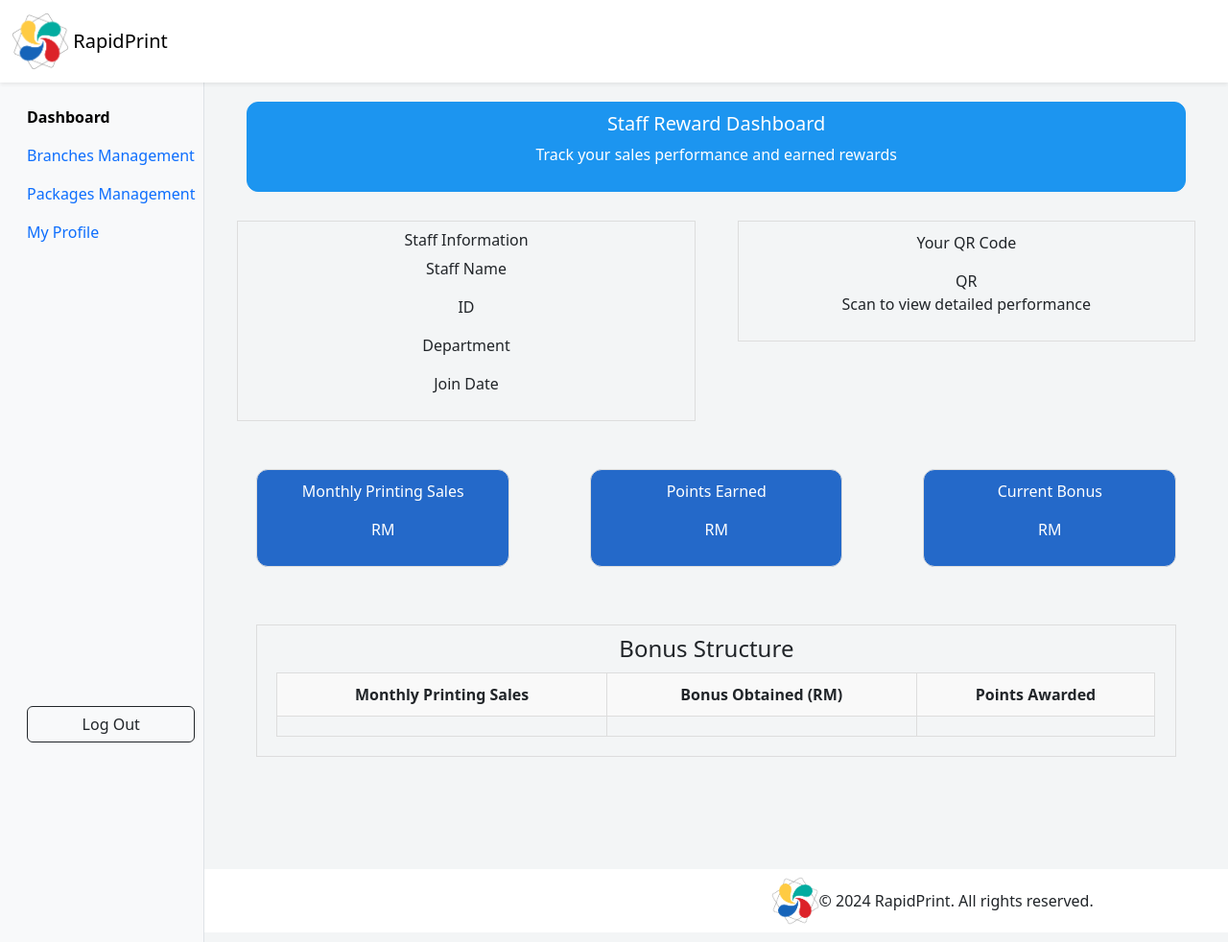
After one commit to MinnnErrr/mini-project, a PHP site: page /reward.php in a window 1280 px wide. The commit adds this page. Shown: the whole page at 96% size. Run offline with PHP 8.4, Linux system fonts and the light colour scheme; a user stored in the database is signed in; lists and menus that the app fills with data are empty; some libraries are stand-ins or nearby versions.

Commit message:
add staff dashboard,manage printing,invoice,reward

```diff
--- /dev/null
+++ b/printing.css
@@ -0,0 +1,69 @@
+/* body{
+            font-family: Arial;
+        } */
+
+        .welcome,.header{
+            background-color: #1c95f0;
+            border: 1px solid #1c95f0;
+            border-radius: 12px;
+            text-align: center;
+            padding: 10px;
+            margin: 20px;
+            color: white;
+        }
+
+        .row{
+            display: flex;
+            margin: 10px;
+        }
+
+        .box{
+            border: 1px solid #ddd;
+            text-align: center;
+            flex: 50%;
+            margin: 10px;
+            padding: 10px;
+        }
+
+        .box2{
+            border: 1px solid #ddd;
+            text-align: center;
+            flex: 50%;
+            margin: 30px;
+            padding: 10px;
+            padding-right: 3%;
+        }
+
+        .box3{
+            border: 1px solid #ddd;
+            text-align: center;
+            flex: 50%;
+            margin: 30px;
+            padding: 10px;
+            padding-right: 3%;
+            background-color:rgb(36, 105, 201);
+            color: white;
+            border-radius: 12px;
+        }
+
+        table{
+            border: 1px solid #ddd;
+            border-collapse: collapse;
+            margin: 10px;
+            width: 100%;
+        }
+
+        table th, table td {
+            border: 1px solid #ddd;
+            padding: 10px;
+            text-align: center;
+        }
+
+        table th {
+            background-color: #f9f9f9;
+        }
+
+        img{
+            float: right;
+            width: 10%;
+        }
--- /dev/null
+++ b/reward.php
@@ -0,0 +1,114 @@
+<?php
+require 'dbconfig.php';
+
+session_start();
+
+$user_id = $_SESSION['user_id'];
+$username = $_SESSION['username'];
+
+if (!isset($user_id)) {
+    header('location:login.php');
+}
+?>
+
+<!DOCTYPE html>
+<html lang="en">
+
+<head>
+    <meta charset="UTF-8">
+    <meta name="viewport" content="width=device-width, initial-scale=1.0">
+    <title>Admin Dashboard</title>
+    <link rel="stylesheet" href="./node_modules/bootstrap/dist/css/bootstrap.min.css">
+    <link rel="stylesheet" href="./node_modules/bootstrap-icons/font/bootstrap-icons.css">
+    <link rel="stylesheet" href="./main.css">
+     <!-- External CSS -->
+     <link rel="stylesheet" type="text/css" href="printing.css">
+
+    <!-- Method 2:CDN Link -->
+    <link href="https://cdn.jsdelivr.net/npm/bootstrap@5.3.3/dist/css/bootstrap.min.css" rel="stylesheet" integrity="sha384-QWTKZyjpPEjISv5WaRU9OFeRpok6YctnYmDr5pNlyT2bRjXh0JMhjY6hW+ALEwIH" crossorigin="anonymous">
+</head>
+
+
+<body class="bg-body-secondary bg-opacity-50">
+
+    <?php require 'navbar.php' ?>
+
+    <div class="container-fluid">
+        <div class="row vh-100">
+            <?php require 'sidebar.php' ?>
+
+            <div class="col-sm-12 col-lg-10">
+                <div class="container min-vh-100">
+                    <!-- Your content here... -->
+                     <div class="header">
+                        <h5>Staff Reward Dashboard</h5>
+                        <p>Track your sales performance and earned rewards</p>
+                     </div>
+
+                     <div class="row">
+                        <div class="col-6">
+                            <div class="box">
+                                <h6>Staff Information</h6>
+                                <p>Staff Name</p>
+                                <p>ID</p>
+                                <p>Department</p>
+                                <p>Join Date</p>
+                            </div>
+                        </div>
+                        <div class="col-6">
+                            <div class="box">
+                                <p>Your QR Code</p>
+                                QR
+                                <p>Scan to view detailed performance</p>
+                            </div>
+                        </div>
+                     </div>
+
+                <div class="row">
+                     <div class="col-4">
+                        <div class="box3">
+                            <p>Monthly Printing Sales</p>
+                            <p>RM</p>
+                        </div>
+                     </div>
+                     <div class="col-4">
+                        <div class="box3">
+                            <p>Points Earned</p>
+                            <p>RM</p>
+                        </div>
+                     </div>
+                     <div class="col-4">
+                        <div class="box3">
+                            <p>Current Bonus</p>
+                            <p>RM</p>
+                        </div>
+                     </div>
+                </div>
+
+                <div class="box2">
+                     <h4>Bonus Structure</h4>
+                     <table>
+                        <tr>
+                            <th>Monthly Printing Sales</th>
+                            <th>Bonus Obtained (RM)</th>
+                            <th>Points Awarded</th>
+                        </tr>
+                        <tr>
+                            <td></td>
+                            <td></td>
+                            <td></td>
+                        </tr>
+                     </table>
+                </div>
+
+                </div>
+
+                <?php require 'footer.php' ?>
+            </div>
+        </div>
+    </div>
+
+    <script src="node_modules/bootstrap/dist/js/bootstrap.bundle.min.js"></script>
+</body>
+
+</html>
```
Also changed, not shown: invoice.php (added, +80 -0 lines), manageprinting.php (added, +82 -0 lines), staffDashboard.php (+99 -7 lines).
